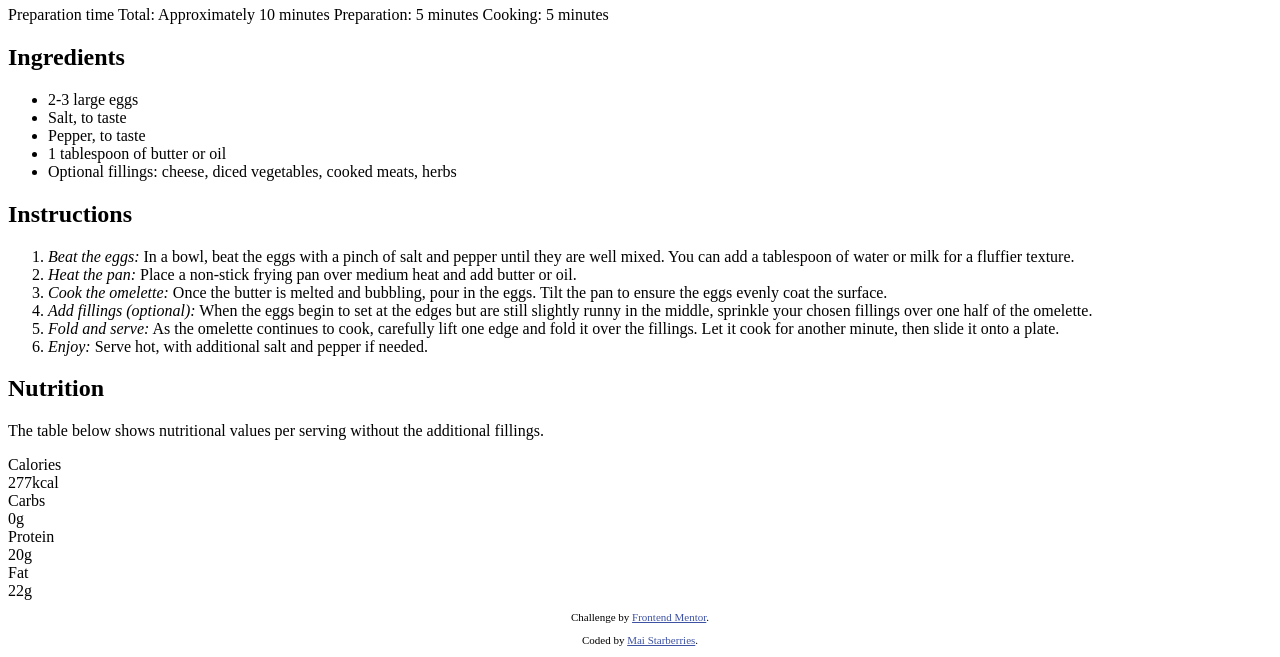
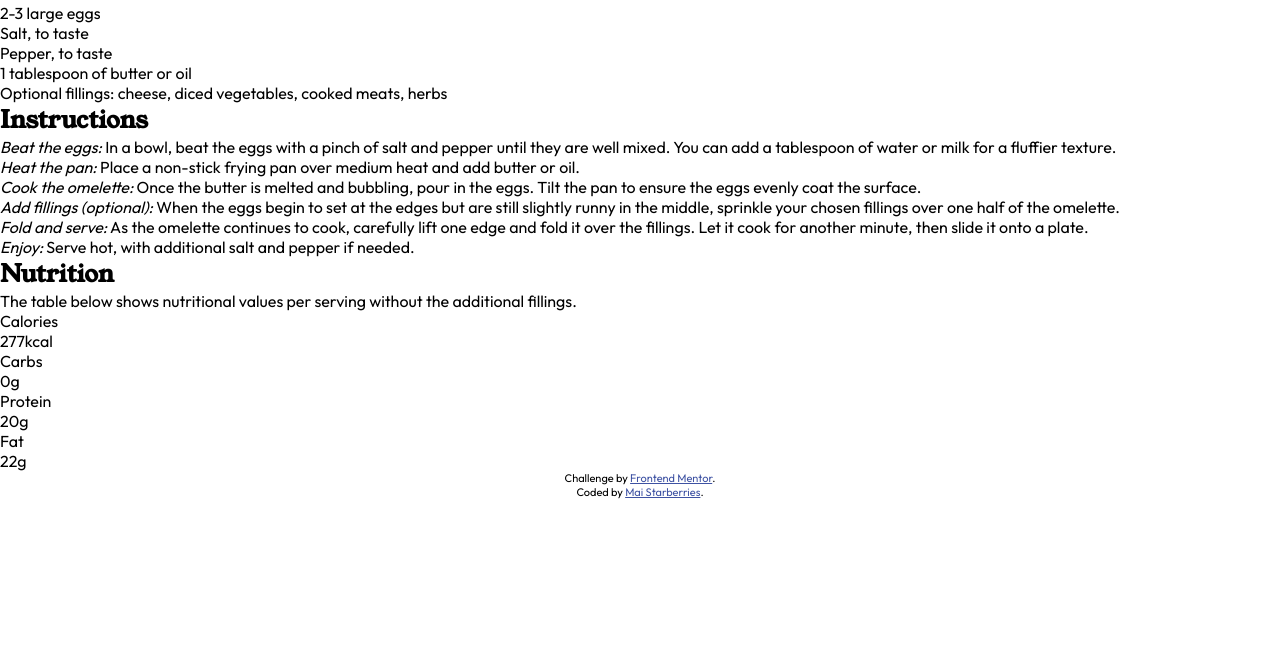
Before and after one commit to starberries/recipes-page, a plain HTML site: page index.html in a window 1280 px wide. Shown: the part 720-1377 px from the top of the page. After the commit the page ends 1219 px from the top, so only its background shows below. Drawn offline with Linux system fonts and the light colour scheme.

Commit message:
Add stylesheet and basic CSS styling

```diff
--- a/index.html
+++ b/index.html
@@ -2,17 +2,10 @@
 <html lang="en">
 <head>
   <meta charset="UTF-8">
-  <meta name="viewport" content="width=device-width, initial-scale=1.0"> <!-- displays site properly based on user's device -->
-
+  <meta name="viewport" content="width=device-width, initial-scale=1.0">
+  <link rel="stylesheet" href="style.css">
   <link rel="icon" type="image/png" sizes="32x32" href="./assets/images/favicon-32x32.png">
-
   <title>Frontend Mentor | Recipe page</title>
-
-  <!-- Feel free to remove these styles or customise in your own stylesheet 👍 -->
-  <style>
-    .attribution { font-size: 11px; text-align: center; }
-    .attribution a { color: hsl(228, 45%, 44%); }
-  </style>
 </head>
 <body>
 
--- /dev/null
+++ b/style.css
@@ -0,0 +1,27 @@
+@import url('https://fonts.googleapis.com/css2?family=Outfit:wght@100..900&family=Young+Serif&display=swap');
+
+:root {
+    --stone-150: hsl(30, 18%, 87%);
+    --stone-600: hsl(30, 10%, 34%);
+    --stone-900: hsl(24, 5%, 18%);
+    --brown-800: hsl(14, 45%, 36%);
+    --rose-800: hsl(332, 51%, 32%);
+    --rose-50: hsl(330, 100%, 98%);
+}
+
+* {
+    box-sizing: border-box;
+    margin: 0;
+    padding: 0;
+}
+
+body {
+    font-family: 'Outfit', sans-serif;
+}
+
+h1, h2 {
+    font-family: 'Young Serif', serif;
+}
+
+.attribution { font-size: 11px; text-align: center; }
+.attribution a { color: hsl(228, 45%, 44%); }
```
